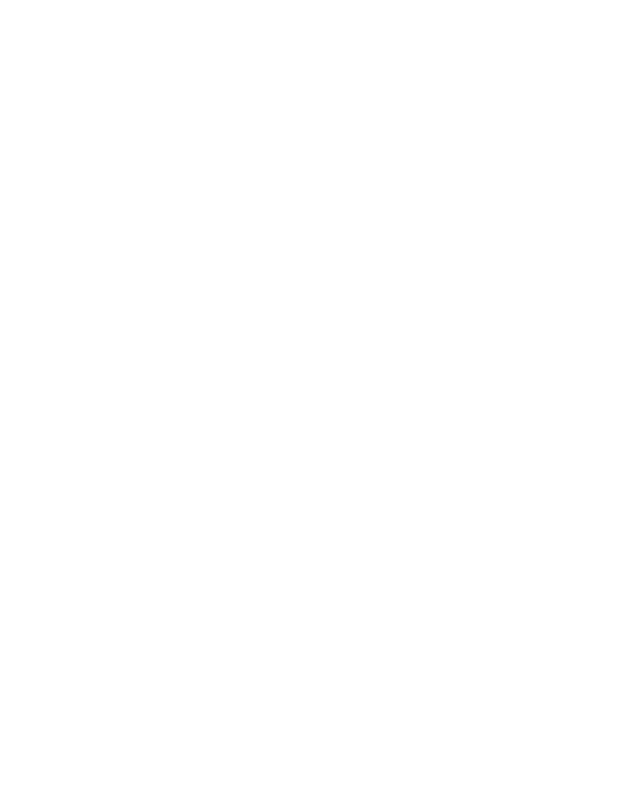
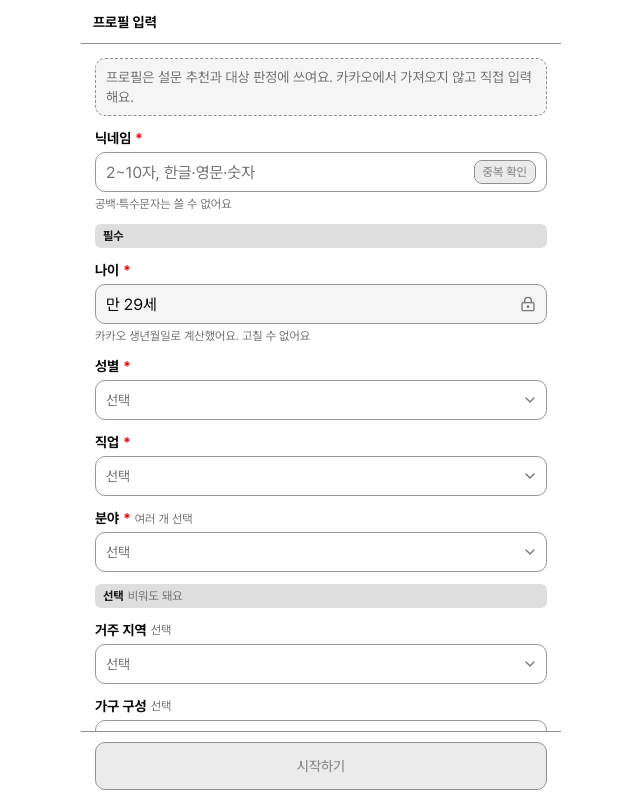
Before and after one commit to form-asi/form-asi-fe, a Next.js app: page /onboarding/profile in a window 1280 px wide. Shown: the top 798 px of the page, without its empty margins (319-959 px from the left). Built offline with nearby package versions, Linux system fonts and the light colour scheme.

Commit message:
feat: 가입 프로필 입력 화면 연결

```diff
--- a/src/app/(auth)/onboarding/profile/page.tsx
+++ b/src/app/(auth)/onboarding/profile/page.tsx
@@ -1,3 +1,5 @@
+import { OnboardingProfileScreen } from "@/features/onboarding/profile-screen";
+
 export default function ProfilePage() {
-  return null;
+  return <OnboardingProfileScreen />;
 }
--- /dev/null
+++ b/src/features/onboarding/profile-screen.tsx
@@ -0,0 +1,73 @@
+"use client";
+
+import { useMutation, useQuery, useQueryClient } from "@tanstack/react-query";
+import { useRouter } from "next/navigation";
+import { AppHeader } from "@/components/common/app-header";
+import { EmptyState } from "@/components/common/empty-state";
+import {
+  checkNicknameMock,
+  getProfileAgeMock,
+  saveProfileMock,
+} from "@/components/domain/profile-form/profile-api.mock";
+import { ProfileForm } from "@/components/domain/profile-form/profile-form";
+import { PROFILE_MESSAGES } from "@/components/domain/profile-form/profile-messages";
+import {
+  createEmptyProfile,
+  type ProfileValues,
+} from "@/components/domain/profile-form/profile-schema";
+import { UI_MESSAGES } from "@/lib/ui-messages";
+
+export function OnboardingProfileScreen() {
+  const router = useRouter();
+  const queryClient = useQueryClient();
+  const profileAgeQuery = useQuery({ queryKey: ["profile", "age"], queryFn: getProfileAgeMock });
+  const saveProfile = useMutation({ mutationFn: saveProfileMock });
+
+  async function handleStartWithProfile(profile: ProfileValues) {
+    const savedProfile = await saveProfile.mutateAsync(profile);
+    queryClient.setQueryData(["profile", "current"], savedProfile);
+    router.replace("/explore");
+  }
+
+  const header = <AppHeader title={PROFILE_MESSAGES.createTitle} />;
+  if (profileAgeQuery.isPending) {
+    return (
+      <>
+        {header}
+        <p role="status" className="p-page-inset text-sm text-muted-foreground">
+          {PROFILE_MESSAGES.loading}
+        </p>
+      </>
+    );
+  }
+  if (profileAgeQuery.isError) {
+    return (
+      <>
+        {header}
+        <div className="p-page-inset">
+          <EmptyState
+            title={PROFILE_MESSAGES.loadFailed}
+            description={profileAgeQuery.error.message}
+            action={{
+              label: UI_MESSAGES.retry,
+              onClick: () => profileAgeQuery.refetch(),
+              disabled: profileAgeQuery.isFetching,
+            }}
+          />
+        </div>
+      </>
+    );
+  }
+  return (
+    <>
+      {header}
+      <ProfileForm
+        initialProfile={createEmptyProfile(profileAgeQuery.data)}
+        intro={PROFILE_MESSAGES.createIntro}
+        submitLabel={PROFILE_MESSAGES.start}
+        checkNickname={checkNicknameMock}
+        onSaveProfile={handleStartWithProfile}
+      />
+    </>
+  );
+}
```
